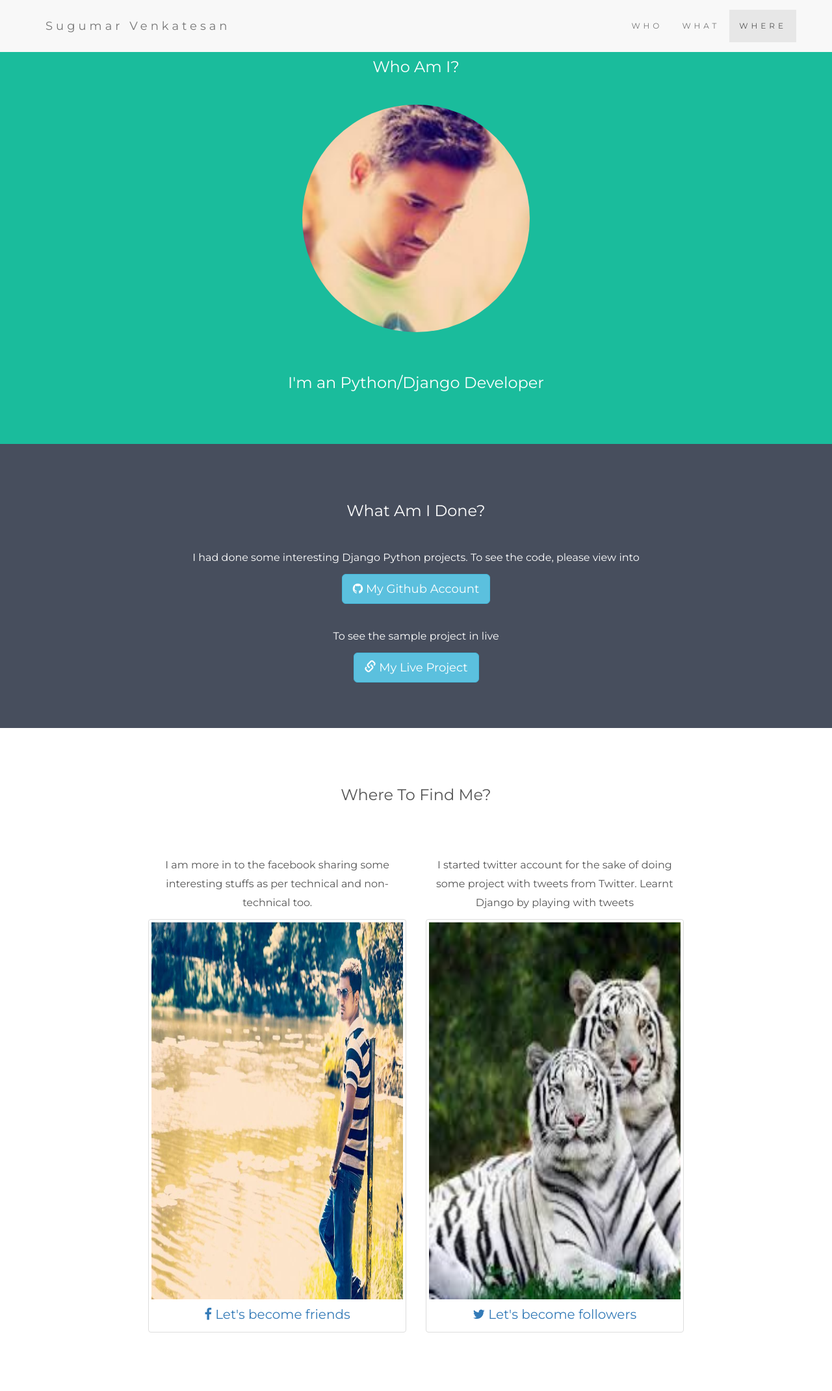
After one commit to SugumarVenkatesan/api_project, a Django app: template templates/homepage.html in a window 1280 px wide. The commit adds this page. Shown: the whole page at 65% size. Run offline with Django 3.2, Linux system fonts and the light colour scheme; the template is opened without the code that fills it, so the values that code supplies are empty; parts of the project's set-up code (start-up, migrations or seed data) failed here and were passed over; some libraries are stand-ins or nearby versions.

Commit message:
Added homepage

```diff
--- a/f1_api_app/templates/f1_app.html
+++ b/f1_api_app/templates/f1_app.html
@@ -35,7 +35,7 @@ $(document).ready(function()
 
   $('.home_img').on("click", function(e){
 	  $(".modal-bg").show();
-	  window.location = "{% url 'base_url' %}"
+	  window.location = "{% url 'api_base_url' %}"
   });
 });
 </script>
--- a/fetch_api_data/urls.py
+++ b/fetch_api_data/urls.py
@@ -2,6 +2,7 @@ from django.conf.urls import patterns, include, url
 from django.contrib import admin
 from django.contrib.staticfiles.urls import staticfiles_urlpatterns
 from . import home
+from django.views.generic import TemplateView
 
 urlpatterns = patterns('',
     # Examples:
@@ -10,7 +11,8 @@ urlpatterns = patterns('',
     url(r'^admin/', include(admin.site.urls)),
     url(r'^f1/', include('f1_api_app.urls')),
     url(r'^soundcloud/', include('sound_cloud_api_app.urls')),
-    url(r'^$', home.api_base_view, name="base_url"),
+    url(r'^api$', home.api_base_view, name="api_base_url"),
+    url(r'^$', TemplateView.as_view(template_name='homepage.html'), name="home"),
 )
 
 
--- a/sound_cloud_api_app/views.py
+++ b/sound_cloud_api_app/views.py
@@ -7,6 +7,7 @@ from django.core.context_processors import csrf
 from fetch_api_data.forms import *
 from .services import SoundCloudApiFactory
 from django.contrib import messages
+from django.core.urlresolvers import reverse
 from django.http.response import HttpResponseRedirect
 
 def authenticate_soundcloud(request):
@@ -15,4 +16,4 @@ def authenticate_soundcloud(request):
 
 def get_api_details(request):
     api_connection = SoundCloudApiFactory()
-    return HttpResponseRedirect('/')
+    return HttpResponseRedirect(reverse('api_base_url'))
--- /dev/null
+++ b/templates/homepage.html
@@ -0,0 +1,141 @@
+<!DOCTYPE html>
+<html lang="en">
+<head>
+  <!-- Theme Made By www.w3schools.com - No Copyright -->
+  <title>Simply Me</title>
+  <meta charset="utf-8">
+  <meta name="viewport" content="width=device-width, initial-scale=1">
+  <link rel="stylesheet" href="http://maxcdn.bootstrapcdn.com/bootstrap/3.3.5/css/bootstrap.min.css">
+  <link rel="stylesheet" href="https://maxcdn.bootstrapcdn.com/font-awesome/4.4.0/css/font-awesome.min.css">
+  <link href="http://fonts.googleapis.com/css?family=Montserrat" rel="stylesheet">
+  <script src="https://ajax.googleapis.com/ajax/libs/jquery/1.11.1/jquery.min.js"></script>
+  <script src="http://maxcdn.bootstrapcdn.com/bootstrap/3.3.5/js/bootstrap.min.js"></script>
+  <style>
+  body {
+      font: 20px Montserrat, sans-serif;
+      line-height: 1.8;
+      color: #f5f6f7;
+  }
+  p {font-size: 16px;}
+  .margin {margin-bottom: 45px;}
+  .bg-1 {
+      background-color: #1abc9c; /* Green */
+      color: #ffffff;
+  }
+  .bg-2 {
+      background-color: #474e5d; /* Dark Blue */
+      color: #ffffff;
+  }
+  .bg-3 {
+      background-color: #ffffff; /* White */
+      color: #555555;
+  }
+  .bg-4 {
+      background-color: #2f2f2f; /* Black Gray */
+      color: #fff;
+  }
+  .container-fluid {
+      padding-top: 70px;
+      padding-bottom: 70px;
+  }
+  .navbar {
+      padding-top: 15px;
+      padding-bottom: 15px;
+      border: 0;
+      border-radius: 0;
+      margin-bottom: 0;
+      font-size: 12px;
+      letter-spacing: 5px;
+  }
+  .navbar-nav  li a:hover {
+      color: #1abc9c !important;
+  }
+  .thumbnail img{
+    max-width: 100%; /* do not stretch the bootstrap column */
+}
+
+.img-wrapper{
+	width: 100%;
+	padding-bottom: 150%; /* your aspect ratio here! */
+	position: relative;
+}
+
+.img-wrapper img{
+	position: absolute;
+	top: 0;
+	bottom: 0;
+	left: 0;
+	right: 0;
+	min-height: 100%; /* optional: if you want the smallest images to fill the .thumbnail */
+}
+  </style>
+</head>
+<body data-spy="scroll" data-target=".navbar" data-offset="50">
+
+<!-- Navbar -->
+<nav class="navbar navbar-default navbar-fixed-top">
+  <div class="container">
+    <div class="navbar-header">
+     <a class="navbar-brand" href="#WHO">Sugumar Venkatesan</a>
+    </div>
+    <div class="collapse navbar-collapse" id="myNavbar">
+      <ul class="nav navbar-nav navbar-right">
+        <li><a href="#WHO">WHO</a></li>
+        <li><a href="#WHAT">WHAT</a></li>
+        <li><a href="#WHERE">WHERE</a></li>
+      </ul>
+    </div>
+  </div>
+</nav>
+
+<!-- First Container -->
+<div id="WHO" class="container-fluid bg-1 text-center">
+  <h3 class="margin">Who Am I?</h3>
+  <img src="{{STATIC_URL}}images/me.jpg" class="img-responsive img-circle margin" style="display:inline" alt="me" width="350" height="350">
+  <h3>I'm an Python/Django Developer</h3>
+</div>
+
+<!-- Second Container -->
+<div id="WHAT" class="container-fluid bg-2 text-center">
+  <h3 class="margin">What Am I Done?</h3>
+  <p>I had done some interesting Django Python projects. To see the code, please view into</p>
+  <a href="https://github.com/SugumarVenkatesan/" class="btn btn-info btn-lg">
+    <span class="fa fa-github"></span> My Github Account
+  </a>
+  <br>
+  <br>
+  <p>To see the sample project in live</p>
+  <a href="{% url 'api_base_url' %}" class="btn btn-info btn-lg">
+    <span class="glyphicon glyphicon-link"></span> My Live Project
+  </a>
+</div>
+
+<!-- Third Container (Grid) -->
+<div id="WHERE" class="container-fluid bg-3 text-center">
+  <h3 class="margin">Where To Find Me?</h3><br>
+  <div class="row">
+        <!-- item -->
+        <div class="col-sm-4 col-sm-offset-2">
+           <p>I am more in to the facebook sharing some interesting stuffs as per technical and non-technical too.</p>
+            <div class="thumbnail">
+                <div class="img-wrapper">
+     			 <img src="{{STATIC_URL}}images/fb_img.jpg" class="img-responsive margin" alt="Image"></a>
+                </div>
+                <div class="caption text-center"><a href="https://www.facebook.com/aarya.sugumar"><i class="fa fa-facebook"></i> Let's become friends</a></div>
+            </div>
+        </div>
+        <div class="col-sm-4">
+           <p>I started twitter account for the sake of doing some project with tweets from Twitter. Learnt Django by playing with tweets</p>
+            <div class="thumbnail">
+                <div class="img-wrapper">
+      				<a href="https://www.twitter.com/suguvenk"><img src="{{STATIC_URL}}images/tw_img.png" class="img-responsive margin" alt="Image"></a>
+                </div>
+                <div class="caption text-center"><a href="https://www.twitter.com/suguvenk"><i class="fa fa-twitter"></i> Let's become followers</a></div>
+            </div>
+        </div>
+
+   </div>
+</div>
+
+</body>
+</html>
```
Also changed, not shown: f1_api_app/static/images/fb_img.jpg (added), f1_api_app/static/images/me.jpg (added), f1_api_app/static/images/tw_img.png (added).
